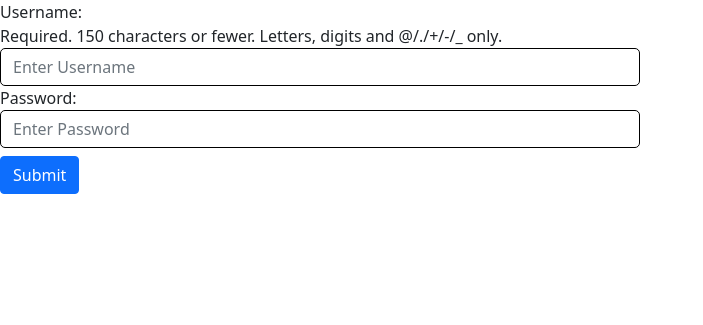
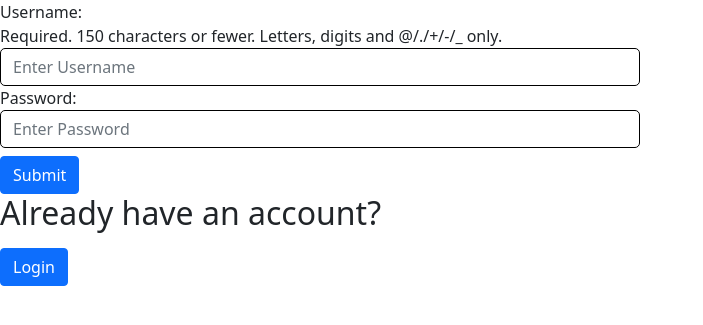
Before and after one commit to drishya-lol/NotesApp, a Django app: page /register/ in a window 1280 px wide. Shown: the top 325 px of the page, without its empty margins (0-703 px from the left). Run offline with Django 5.2, Linux system fonts and the light colour scheme.

Commit message:
login and logout logic completed

```diff
--- a/base/views.py
+++ b/base/views.py
@@ -112,4 +112,4 @@ def user_login(request):
 
 def user_logout(request):
     logout(request)
-    return redirect('home')
+    return redirect('login')
--- a/notesapp/urls.py
+++ b/notesapp/urls.py
@@ -16,7 +16,7 @@ Including another URLconf
 """
 from django.contrib import admin
 from django.urls import path
-from base.views import home, createNote, createCategory, editNote, editCategory, deleteNote, deleteCategory, register, user_login
+from base.views import home, createNote, createCategory, editNote, editCategory, deleteNote, deleteCategory, register, user_login, user_logout
 
 urlpatterns = [
     path('admin/', admin.site.urls),
@@ -29,4 +29,5 @@ urlpatterns = [
     path('deleteCategory/<int:id>/', deleteCategory, name='deleteCategory'),
     path('register/', register, name='register'),
     path('login/', user_login, name='login'),
+    path('logout/', user_logout, name='logout'),
 ]
--- a/templates/login.html
+++ b/templates/login.html
@@ -19,6 +19,8 @@
         {{form}}
     <button type="submit" class="btn btn-primary mt-2">Login</button>
     </form>
+    <h2> Do not have an account? </h2>
+    <a href="{% url 'register' %}" class="btn btn-primary mt-2">Register</a>
 </body>
 <script src="https://cdn.jsdelivr.net/npm/@popperjs/core@2.9.2/dist/umd/popper.min.js" integrity="sha384-IQsoLXl5PILFhosVNubq5LC7Qb9DXgDA9i+tQ8Zj3iwWAwPtgFTxbJ8NT4GN1R8p" crossorigin="anonymous"></script>
 <script src="https://cdn.jsdelivr.net/npm/bootstrap@5.0.2/dist/js/bootstrap.min.js" integrity="sha384-cVKIPhGWiC2Al4u+LWgxfKTRIcfu0JTxR+EQDz/bgldoEyl4H0zUF0QKbrJ0EcQF" crossorigin="anonymous"></script>
--- a/templates/register.html
+++ b/templates/register.html
@@ -13,6 +13,8 @@
         {{form}}
     <button type="submit" class="btn btn-primary mt-2">Submit</button>
     </form>
+    <h2> Already have an account? </h2>
+    <a href="{% url 'login' %}" class="btn btn-primary mt-2">Login</a>
 </body>
 <script src="https://cdn.jsdelivr.net/npm/@popperjs/core@2.9.2/dist/umd/popper.min.js" integrity="sha384-IQsoLXl5PILFhosVNubq5LC7Qb9DXgDA9i+tQ8Zj3iwWAwPtgFTxbJ8NT4GN1R8p" crossorigin="anonymous"></script>
 <script src="https://cdn.jsdelivr.net/npm/bootstrap@5.0.2/dist/js/bootstrap.min.js" integrity="sha384-cVKIPhGWiC2Al4u+LWgxfKTRIcfu0JTxR+EQDz/bgldoEyl4H0zUF0QKbrJ0EcQF" crossorigin="anonymous"></script>
```
Also changed, not shown: templates/index.html (+7 -0 lines).
